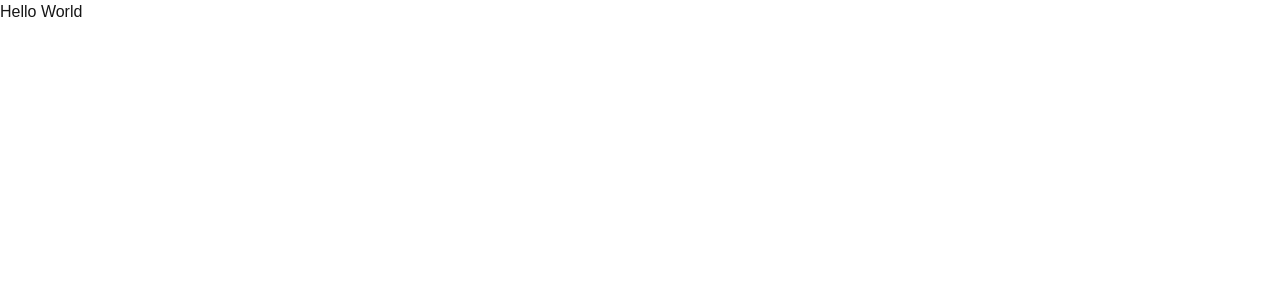
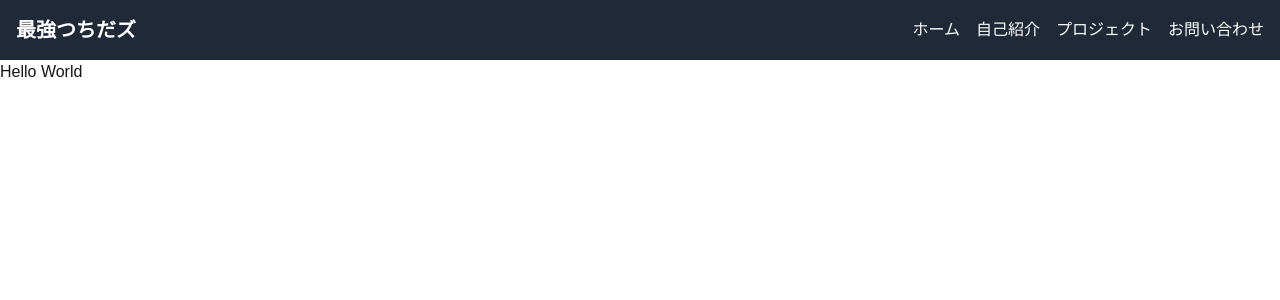
Before and after one commit to syogakusya/my-portfolio, a Next.js app: page / in a window 1280 px wide. Shown: the top 300 px of the page. Built offline with nearby package versions, Linux system fonts and the light colour scheme.

Commit message:
いったｎ

```diff
--- a/src/app/components/Header.tsx
+++ b/src/app/components/Header.tsx
@@ -5,7 +5,7 @@ const Header = () => {
     <header className="bg-gray-800 text-white p-4">
       <nav className="container mx-auto flex justify-between items-center">
         <Link href="/" className="text-xl font-bold">
-          My Portfolio
+          最強つちだズ
         </Link>
         <ul className="flex space-x-4">
           <li>
--- a/src/app/layout.tsx
+++ b/src/app/layout.tsx
@@ -15,8 +15,8 @@ const geistMono = localFont({
 });
 
 export const metadata: Metadata = {
-  title: "Create Next App",
-  description: "Generated by create next app",
+  title: "SaikyoTsuchidaZ",
+  description: "it my portfolio",
 };
 
 export default function RootLayout({
@@ -29,6 +29,7 @@ export default function RootLayout({
       <body
         className={`${geistSans.variable} ${geistMono.variable} antialiased`}
       >
+        <Header />
         {children}
       </body>
     </html>
```
